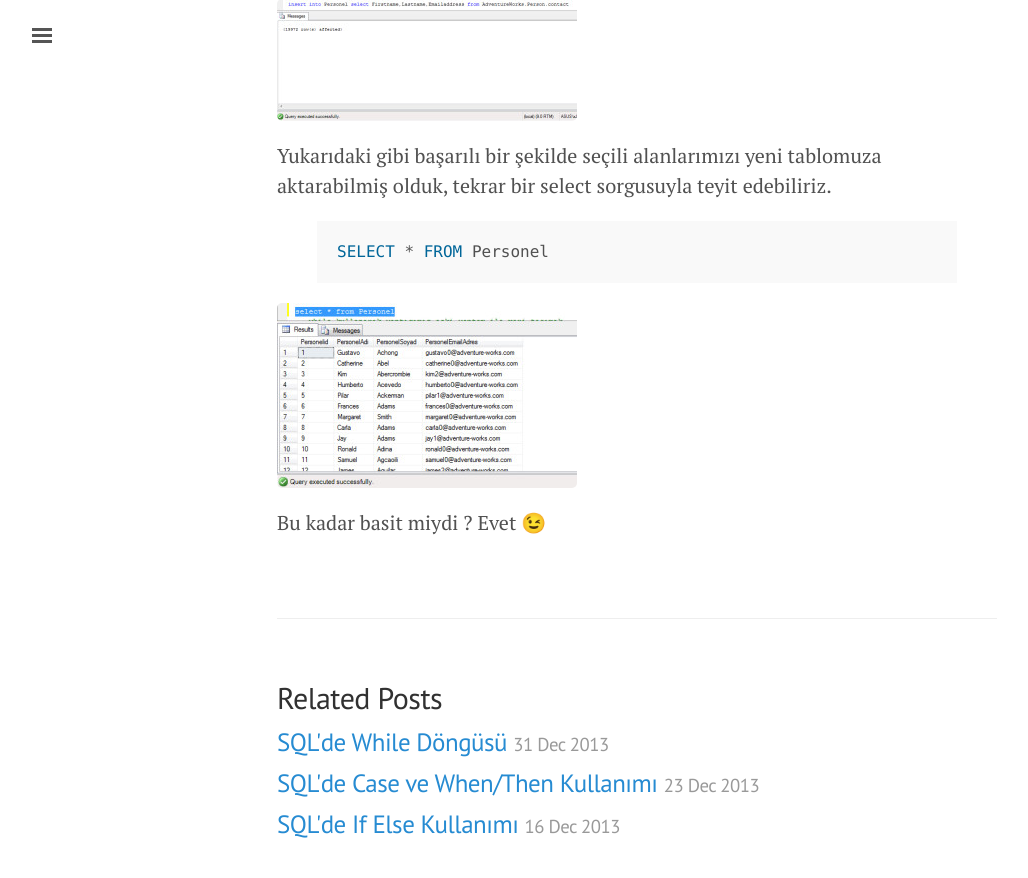
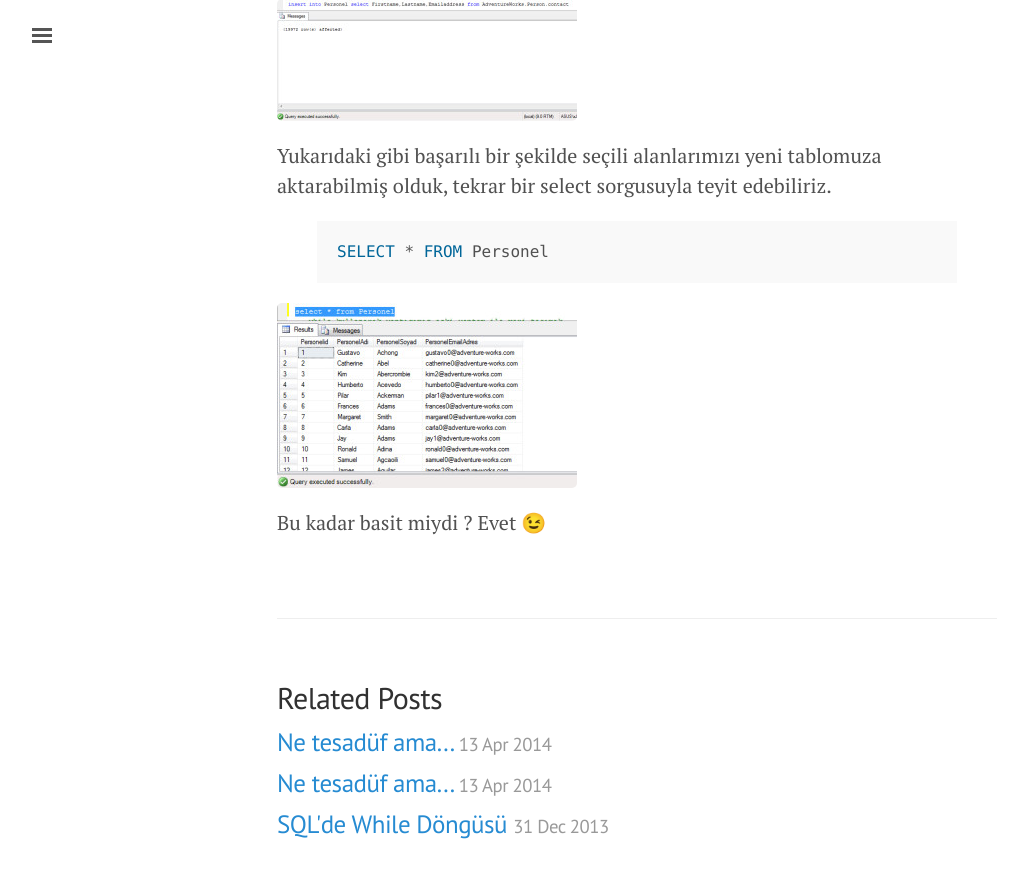
Before and after one commit to abdurrahman/abdurrahman.github.io, a Jekyll site: the page built from _posts/2014-01-26-sqlde-tablolar-arasi-veri-tasimak.md, in a window 1280 px wide and 900 px high, scrolled down 1357 px. Shown: the top 878 px of the window, without its empty margins (3-1031 px from the left). Built offline with Jekyll 4.4.1, drawn with Linux system fonts in a browser that asks for light colours; some of the changed lines change nothing that is shown.

Commit message:
Add old post

```diff
--- /dev/null
+++ b/_posts/2014-04-13-ne-tesaduf-ama.md
@@ -0,0 +1,33 @@
+---
+layout: post
+title:  Ne tesadüf ama...
+date: 2014-04-13 +02:00
+abstract: E-book arşivimi karıştırırken bu ilginç yazıyı buldum, biraz ürkütücü gelebilir ama yine de okumanızı tavsiye ederim...
+---
+
+E-book arşivimi karıştırırken bu ilginç yazıyı buldum, biraz ürkütücü gelebilir ama yine de okumanızı tavsiye ederim.
+
+Londra Üniversitesi uzmanlari ve ünlü Ingiliz tarihçiler, geçtigimiz 2 yüzyil içinde insanlari ‘birbirine yakinlastiran’ tesadüfleri siraladi.
+
+Ilk tesadüf hikayesi ünlü aktör Anthony Hopkins’ten…
+Hopkins, George Feifer adli yazarin “Petrovka’li Kiz” adli kitabini bulamiyordu. Yazara telefon ederek kitabi istedi. Yazar kitabi 2 hafta sonra Londra’ya getirecegini söyledi. Evden çikan Hopkins, metroya bindi. Aradigi kitabin yandaki koltukta unutuldugunu gördü. 2 hafta sonra yazarla bulusan Hopkins, metrodaki kitabin, yazardan çalinan özel sayili ilk baski oldugunu ögrendi…
+
+Yer Amerika’nin California eyaleti. Richard Bensinger adli emekli demiryolu isçisi, 1957’de Eureka kasabasindaki köprüde yürürken fenalasip öldü. 2 yil sonra oglu Hiram, ayni köprüde basina bir kalas isabet etmesi sonucu hayatini kaybetti. 6 yil sonra Hiram’in oglu David de ayni köprüde araba kazasina kurban gitti…
+
+<img alt="" src="{{ site.baseurl }}/assets/einstein-uykusuzadam.jpg" width="195" height="240" />
+Tesadüf Tanrının gizli kalma şeklidir. – Albert Einstein
+
+Ingiltere’nin Bristol Limani açiklarinda 5 Aralik 1668’de bir silep batti. Yalnizca Hugh Williams adli bir yolcu kurtuldu. 1784’de ayni bölgede yeni bir kaza oldu. 60 denizci arasinda yalnizca ikinci kaptan Hugh Williams kurtuldu. 1952’de ayni yerde üçüncü bir silep batti. Kurtulan tek yolcunun adi Hugh Williams’ti…
+
+Güney Afrika Cumhuriyeti’nde Cape Town Ticaret Odasi’nin yillik kongresi… Is adami Daniel de Toit konusmasini söyle bitirdi: Hayat beklenmedik bir zamanda beklenmedik sekilde sona erebilir… Ve Toit kürsüden inerken agzina attigi sekerin bogazina kaçmasi sonucu öldü…
+
+James Langley, Ingiltere’nin Eastbourne bölgesindeki evinden sokaga cikti. Semsiyesini almak için geri dönerken ayagi kaydi, basini yere çarpti ve öldü. 1 hafta sonra evden çikan esi Teresa, semsiyesini almak için geri dönerken basini kapiya çarpti, beyin kanamasindan öldü…
+
+Christina Veroni, 1991’de Italya’nin Torino kentinde tramvay çarpmasi sonucu öldü. 4 yil sonra babasi Vittorio, ayni geçitte ayni sürücünün kullandigi ayni tramvayin çarpmasi sonucu öldü…
+
+Tesadüfler zincirinin en inanilmazi 1981’de ABD’nin Boston kentinde meydana geldi. Randolp Matika, yildirim çarpmasi sonucu evinin önünde öldü. Adamin dul esi yeniden evlendi. Damat Pepero, dügün gecesi sigara içmek için balkona çikti. Düsen yildirim, damadin ölümüne neden oldu. Kadin sinir krizleri geçirdi. Tedavi için gittigi klinikte bir doktora asik oldu ve evlendi. 1 hafta sonra hastasini ziyarete giden doktora da yildirim çarpti…
+
+1898’de gazeteciyazar Morgan Robinson, “Titan” adli bir kitap yazdi. Kitapta büyük bir yolcu gemisi, okyanusta buzdagina çarpiyordu. 14 yil sonra “Titanik” deniz faciasi meydana
+geldi…
+
+James Dean’in ölümüne neden olan otomobilinin hurdasi birçok kisiye felaket saçti. Hurdayi garaja götüren tamirci, araba bacaginin üzerine düsünce sakat kaldi. Dean’in arabasinin motorunu satin alan bir doktor araba kazasinda öldü. Doktorun kardesi de ayni motorun sergilendigi salonda çikan yanginda can verdi. Yillar sonra motor ve kaporta yeniden sergilendi. Ilk gece, araç bir seyircinin üzerine düstü. Seyirci agir yaralandi…
--- /dev/null
+++ b/_posts/2014-06-01-musteri-kayit-ekraninda-tc-vergi-daire-ve-numara-modifikasyonu-opencart-1-5-x.md
@@ -0,0 +1,316 @@
+---
+layout: post
+title:  Ne tesadüf ama...
+date: 2014-04-13 +02:00
+abstract: Visual Studio‘da satır numaraları default olarak kapalı gelmektedir. Kod yazarken kolaylık olması açısından satır numaralarının görünür olması faydalı olacaktır.
+---
+
+Ben testlerimi yaptım, çalışır halde olduğu için paylaşıyorum ama bu demek değildir ki yedek almanıza gerek yok, her ihtimale karşı yedeğinizi(veri tabanı dahil) mutlaka alın, her zaman sağlamcı olun.
+
+İlk adım olarak phpmyadmin üzerinden customer tablosuna eklememiz gereken alanları ekleyelim,
+{% highlight sql %}
+ALTER TABLE `customer` ADD `tck` VARCHAR( 50 ) NOT NULL AFTER `telephone` ;
+ALTER TABLE `customer` ADD `taxoffice` VARCHAR( 50 ) NOT NULL AFTER `tck` ;
+ALTER TABLE `customer` ADD `taxno` VARCHAR( 50 ) NOT NULL AFTER `taxoffice` ;
+{% endhighlight %}
+2- catalog/controller/account/register.php dosyasını açıp, aşağıdaki satırı bulalım,
+{% highlight php %}
+$this->data['entry_email'] = $this->language->get('entry_email');
+{% endhighlight %}
+Altına ekleyelim;
+{% highlight php %}
+$this->data['entry_tck'] = $this->language->get('entry_tck');
+$this->data['entry_taxoffice'] = $this->language->get('entry_taxoffice');
+$this->data['entry_taxno'] = $this->language->get('entry_taxno');
+{% endhighlight %}
+
+Yine aynı dosyada aşağıdaki satırı bulalım,
+{% highlight php %}
+if (isset($this->error['email'])) {
+            $this->data['error_email'] = $this->error['email'];
+        } else {
+            $this->data['error_email'] = '';
+        }
+{% endhighlight %}
+
+Altına ekleyelim,
+{% highlight php %}
+if (isset($this->error['tck'])) {
+            $this->data['error_tck'] = $this->error['tck'];
+        } else {
+            $this->data['error_tck'] = '';
+        }
+if (isset($this->error['taxoffice'])) {
+            $this->data['error_taxoffice'] = $this->error['taxoffice'];
+        } else {
+            $this->data['error_taxoffice'] = '';
+        }
+if (isset($this->error['tck'])) {
+            $this->data['error_taxno'] = $this->error['taxno'];
+        } else {
+            $this->data['error_taxno'] = '';
+        }
+{% endhighlight %}
+
+Aynı dosyada çalışmaya devam ediyoruz, aşağıdaki satırı bulalım,
+{% highlight php %}
+if (isset($this->request->post['email'])) {
+            $this->data['email'] = $this->request->post['email'];
+        } else {
+            $this->data['email'] = '';
+        }
+{% endhighlight %}
+
+Hemen altına ekliyoruz,
+{% highlight php %}
+if (isset($this->request->post['tck'])) {
+            $this->data['tck'] = $this->request->post['tck'];
+        } else {
+            $this->data['tck'] = '';
+        }
+if (isset($this->request->post['taxoffice'])) {
+            $this->data['taxoffice'] = $this->request->post['taxoffice'];
+        } else {
+            $this->data['taxoffice'] = '';
+        }
+if (isset($this->request->post['taxno'])) {
+            $this->data['taxno'] = $this->request->post['taxno'];
+        } else {
+            $this->data['taxno'] = '';
+        }
+{% endhighlight %}
+
+Bu dosyadaki yapacağımız son güncellemeye geldik, aşağıdaki satırı bulalım,
+{% highlight php %}
+if ($this->model_account_customer->getTotalCustomersByEmail($this->request->post['email'])) {
+           $this->error['warning'] = $this->language->get('error_exists');
+       }
+{% endhighlight %}
+
+Hemen altına ekleyelim,
+{% highlight php %}
+if ((strlen(utf8_decode($this->request->post['tck'])) < 3) || (strlen(utf8_decode($this->request->post['tck'])) > 32)) {
+            $this->error['tck'] = $this->language->get('error_tck');
+        }
+if ((strlen(utf8_decode($this->request->post['taxoffice'])) < 3) || (strlen(utf8_decode($this->request->post['taxoffice'])) > 32)) {
+            $this->error['taxoffice'] = $this->language->get('error_taxoffice');
+        }
+if ((strlen(utf8_decode($this->request->post['taxno'])) < 3) || (strlen(utf8_decode($this->request->post['taxno'])) > 32)) {
+            $this->error['taxno'] = $this->language->get('error_taxno');
+        }
+{% endhighlight %}
+
+3- catalog/view/theme/default/template/account/register.tpl dosyasını açalım ve alttaki kod bloğunu bulalım,
+{% highlight html %}
+<span class="required">*</span> <!--?php echo $entry_email; ?--><input type="text" name="email" value="<?php echo $email; ?>" />
+              <!--?php if ($error_email) { ?-->
+
+              <!--?php } ?-->
+{% endhighlight %}
+
+Hemen altına aşağıdaki kod bloğunu ekleyelim.
+{% highlight html %}
+<span class="required">*</span> <!--?php echo $entry_tck; ?--><input type="text" name="tck" value="<?php echo $tck; ?>" />
+              <!--?php if ($error_tck) { ?-->
+
+              <!--?php } ?-->
+<span class="required">*</span> <!--?php echo $entry_taxoffice; ?--><input type="text" name="taxoffice" value="<?php echo $taxoffice; ?>" />
+              <!--?php if ($error_taxoffice) { ?-->
+
+              <!--?php } ?-->
+<span class="required">*</span> <!--?php echo $entry_taxno; ?--><input type="text" name="taxno" value="<?php echo $taxno; ?>" />
+              <!--?php if ($error_taxno) { ?-->
+
+              <!--?php } ?-->
+{% endhighlight %}
+
+4- catalog/language/turkish/account/register.php dosyasını açalım ve aşağıdaki satırı bulalım,
+{% highlight php %}
+$_['entry_email']          = 'E-Posta:';
+{% endhighlight %}
+
+Hemen altına ekleyelim,
+{% highlight php %}
+$_['entry_tck']            = 'TC Kimlik No:';
+$_['entry_taxoffice']          = 'Vergi Dairesi:';
+$_['entry_taxno']          = 'Vergi No:';
+{% endhighlight %}
+
+5- catalog/model/account/costumer.php dosyasını açalım ve hemen üstte olan kodu bulalım(yine de emin olun)
+{% highlight php %}
+$this->db->query("INSERT INTO " . DB_PREFIX . "customer SET store_id = '" . (int)$this->config->get('config_store_id') . "', firstname = '" . $this->db->escape($data['firstname']) . "', lastname = '" . $this->db->escape($data['lastname']) . "', email = '" . $this->db->escape($data['email']) . "', telephone = '" . $this->db->escape($data['telephone']) . "', fax = '" . $this->db->escape($data['fax']) . "', password = '" . $this->db->escape(md5($data['password'])) . "', newsletter = '" . (isset($data['newsletter']) ? (int)$data['newsletter'] : 0) . "', customer_group_id = '" . (int)$this->config->get('config_customer_group_id') . "', status = '1', date_added = NOW()");
+{% endhighlight %}
+
+Aşağıda yazan kod ile değiştirelim,
+{% highlight php %}
+$this->db->query("INSERT INTO " . DB_PREFIX . "customer SET store_id = '" . (int)$this->config->get('config_store_id') . "', firstname = '" . $this->db->escape($data['firstname']) . "', lastname = '" . $this->db->escape($data['lastname']) . "', email = '" . $this->db->escape($data['email']) . "', tck = '" . $this->db->escape($data['tck']) . "',taxoffice = '" . $this->db->escape($data['taxoffice']) . "',taxno = '" . $this->db->escape($data['taxno']) . "', telephone = '" . $this->db->escape($data['telephone']) . "', fax = '" . $this->db->escape($data['fax']) . "', password = '" . $this->db->escape(md5($data['password'])) . "', newsletter = '" . (int)$data['newsletter'] . "', customer_group_id = '" . (int)$this->config->get('config_customer_group_id') . "', status = '1', date_added = NOW()");
+{% endhighlight %}
+
+Yine aynı dosyada aşağıdaki kod bloğunu bulalım,
+{% highlight php %}
+$this->db->query("UPDATE " . DB_PREFIX . "customer SET firstname = '" . $this->db->escape($data['firstname']) . "', lastname = '" . $this->db->escape($data['lastname']) . "', email = '" . $this->db->escape($data['email']) . "', telephone = '" . $this->db->escape($data['telephone']) . "', fax = '" . $this->db->escape($data['fax']) . "' WHERE customer_id = '" . (int)$this->customer->getId() . "'");
+{% endhighlight %}
+
+Aşağıda yazan kod bloğu ile değiştirelim,
+{% highlight php %}
+$this->db->query("UPDATE " . DB_PREFIX . "customer SET firstname = '" . $this->db->escape($data['firstname']) . "', lastname = '" . $this->db->escape($data['lastname']) . "', email = '" . $this->db->escape($data['email']) . "', tck = '" . $this->db->escape($data['tck']) . "',  taxoffice = '" . $this->db->escape($data['taxoffice']) . "', taxno = '" . $this->db->escape($data['taxno']) . "', telephone = '" . $this->db->escape($data['telephone']) . "', fax = '" . $this->db->escape($data['fax']) . "' WHERE customer_id = '" . (int)$this->customer->getId() . "'");
+{% endhighlight %}
+
+Buraya kadar yapılan işlemler sitedeki kayıt formundaki alanlar içindi, aşağıdaki işlemler admin paneli için, devam edelim;
+
+6- admin/view/template/sale/costumer_form.tpl dosyasını açıp aşağıdaki kod bloğunu bulalım,
+{% highlight html %}
+<span class="required">*</span> <!--?php echo $entry_email; ?--><input type="text" name="email" value="<?php echo $email; ?>" />
+                <!--?php if ($error_email) { ?-->
+
+                <!--?php  } ?-->
+{% endhighlight %}
+
+Hemen altına ekleyelim,
+{% highlight html %}
+<span class="required">*</span> <!--?php echo $entry_tck; ?--><input type="text" name="tck" value="<?php echo $tck; ?>" />
+                <!--?php if ($error_tck) { ?-->
+
+                <!--?php  } ?-->
+<span class="required">*</span> <!--?php echo $entry_taxoffice; ?--><input type="text" name="taxoffice" value="<?php echo $taxoffice; ?>" />
+                <!--?php if ($error_taxoffice) { ?-->
+
+                <!--?php  } ?-->
+<span class="required">*</span> <!--?php echo $entry_taxno; ?--><input type="text" name="taxno" value="<?php echo $taxno; ?>" />
+                <!--?php if ($error_taxno) { ?-->
+
+                <!--?php  } ?-->
+{% endhighlight %}
+
+7- admin/controller/sale/costumer.php dosyasını açalım, aşağıdaki satırı bulalım,
+{% highlight php %}
+$this->data['entry_email'] = $this->language->get('entry_email');
+{% endhighlight %}
+
+Hemen altına ekleyelim,
+{% highlight php %}
+$this->data['entry_tck'] = $this->language->get('entry_tck');
+$this->data['entry_taxoffice'] = $this->language->get('entry_taxoffice');
+$this->data['entry_taxno'] = $this->language->get('entry_taxno');
+{% endhighlight %}
+
+Yine aynı dosyada aşağıdaki kod bloğunu bulalım,
+
+{% highlight php %}
+if (isset($this->error['email'])) {
+            $this->data['error_email'] = $this->error['email'];
+        } else {
+            $this->data['error_email'] = '';
+        }
+{% endhighlight %}
+
+Hemen altına ekleyelim,
+{% highlight php %}
+
+if (isset($this->error['tck'])) {
+            $this->data['error_tck'] = $this->error['tck'];
+        } else {
+            $this->data['error_tck'] = '';
+        }
+if (isset($this->error['taxoffice'])) {
+            $this->data['error_taxoffice'] = $this->error['taxoffice'];
+        } else {
+            $this->data['error_taxoffice'] = '';
+        }
+if (isset($this->error['taxno'])) {
+            $this->data['error_taxno'] = $this->error['taxno'];
+        } else {
+            $this->data['error_taxno'] = '';
+        }
+{% endhighlight %}
+
+Yine aynı dosyada devam ediyoruz, aşağıdaki kod bloğunu bulalım,
+{% highlight php %}
+if (isset($this->request->post['email'])) {
+            $this->data['email'] = $this->request->post['email'];
+        } elseif (isset($customer_info)) {
+            $this->data['email'] = $customer_info['email'];
+        } else {
+            $this->data['email'] = '';
+        }
+{% endhighlight %}
+
+Hemen altına ekleyelim,
+
+{% highlight php %}
+if (isset($this->request->post['tck'])) {
+            $this->data['tck'] = $this->request->post['tck'];
+        } elseif (isset($customer_info)) {
+            $this->data['tck'] = $customer_info['tck'];
+        } else {
+            $this->data['tck'] = '';
+        }
+if (isset($this->request->post['taxoffice'])) {
+            $this->data['taxoffice'] = $this->request->post['taxoffice'];
+        } elseif (isset($customer_info)) {
+            $this->data['taxoffice'] = $customer_info['taxoffice'];
+        } else {
+            $this->data['taxoffice'] = '';
+        }
+if (isset($this->request->post['taxno'])) {
+            $this->data['taxno'] = $this->request->post['taxno'];
+        } elseif (isset($customer_info)) {
+            $this->data['taxno'] = $customer_info['taxno'];
+        } else {
+            $this->data['taxno'] = '';
+        }
+{% endhighlight %}
+
+Aynı dosyada yapacağımız son güncelleme için aşağıdaki kod bloğunu bulalım;
+{% highlight php %}
+if ((strlen(utf8_decode($this->request->post['email'])) > 96) || !preg_match('/^[^\@]+@.*\.[a-z]{2,6}$/i', $this->request->post['email'])) {
+            $this->error['email'] = $this->language->get('error_email');
+        }
+{% endhighlight %}
+
+Hemen altına ekleyelim,
+
+{% highlight php %}
+if ((strlen(utf8_decode($this->request->post['tck'])) < 3) || (strlen(utf8_decode($this->request->post['tck'])) > 32)) {
+            $this->error['tck'] = $this->language->get('error_tck');
+        }
+if ((strlen(utf8_decode($this->request->post['taxoffice'])) < 3) || (strlen(utf8_decode($this->request->post['taxoffice'])) > 32)) {
+            $this->error['taxoffice'] = $this->language->get('error_taxoffice');
+        }
+if ((strlen(utf8_decode($this->request->post['taxno'])) < 3) || (strlen(utf8_decode($this->request->post['taxno'])) > 32)) {
+            $this->error['taxno'] = $this->language->get('error_taxno');
+        }
+
+8- admin/language/turkish/sale/costumer.php dosyasını açalım ve alttaki satırı bulalım,
+{% highlight php %}
+$_['entry_email']               = 'E-Posta:';
+{% endhighlight %}
+Hemen altına ekleyelim,
+{% highlight php %}
+$_['entry_tck']       = 'TC Kimlik No:';
+$_['entry_taxoffice']       = 'Vergi Dairesi:';
+$_['entry_taxno']       = 'Vergi No:';
+{% endhighlight %}
+
+9- admin/model/sale/costumer.php dosyasını açalım ve aşağıdaki kod bloğunu bulalım,
+{% highlight php %}
+
+$this->db->query("INSERT INTO " . DB_PREFIX . "customer SET firstname = '" . $this->db->escape($data['firstname']) . "', lastname = '" . $this->db->escape($data['lastname']) . "', email = '" . $this->db->escape($data['email']) . "', telephone = '" . $this->db->escape($data['telephone']) . "', fax = '" . $this->db->escape($data['fax']) . "', newsletter = '" . (int)$data['newsletter'] . "', customer_group_id = '" . (int)$data['customer_group_id'] . "', password = '" . $this->db->escape(md5($data['password'])) . "', status = '" . (int)$data['status'] . "', date_added = NOW()");
+
+Aşağıdaki kod ile değiştirelim,
+{% highlight php %}
+
+$this->db->query("INSERT INTO " . DB_PREFIX . "customer SET firstname = '" . $this->db->escape($data['firstname']) . "', lastname = '" . $this->db->escape($data['lastname']) . "', email = '" . $this->db->escape($data['email']) . "', tck = '" . $this->db->escape($data['tck']) . "',taxoffice = '" . $this->db->escape($data['taxoffice']) . "',taxno = '" . $this->db->escape($data['taxno']) . "', telephone = '" . $this->db->escape($data['telephone']) . "', fax = '" . $this->db->escape($data['fax']) . "', newsletter = '" . (int)$data['newsletter'] . "', customer_group_id = '" . (int)$data['customer_group_id'] . "', password = '" . $this->db->escape(md5($data['password'])) . "', status = '" . (int)$data['status'] . "', date_added = NOW()");
+
+Yine aynı dosyada aşağıdaki kod bloğunu bulalım,
+{% highlight php %}
+
+$this->db->query("UPDATE " . DB_PREFIX . "customer SET firstname = '" . $this->db->escape($data['firstname']) . "', lastname = '" . $this->db->escape($data['lastname']) . "', email = '" . $this->db->escape($data['email']) . "', telephone = '" . $this->db->escape($data['telephone']) . "', fax = '" . $this->db->escape($data['fax']) . "', newsletter = '" . (int)$data['newsletter'] . "', customer_group_id = '" . (int)$data['customer_group_id'] . "', status = '" . (int)$data['status'] . "' WHERE customer_id = '" . (int)$customer_id . "'");
+
+Aşağıdaki kod ile değiştirelim,
+{% highlight php %}
+
+$this->db->query("UPDATE " . DB_PREFIX . "customer SET firstname = '" . $this->db->escape($data['firstname']) . "', lastname = '" . $this->db->escape($data['lastname']) . "', email = '" . $this->db->escape($data['email']) . "', tck = '" . $this->db->escape($data['tck']) . "',taxoffice = '" . $this->db->escape($data['taxoffice']) . "',taxno = '" . $this->db->escape($data['taxno']) . "', telephone = '" . $this->db->escape($data['telephone']) . "', fax = '" . $this->db->escape($data['fax']) . "', newsletter = '" . (int)$data['newsletter'] . "', customer_group_id = '" . (int)$data['customer_group_id'] . "', status = '" . (int)$data['status'] . "' WHERE customer_id = '" . (int)$customer_id . "'");
+{% endhighlight %}
+
+Yapmamız gereken adımlar bu kadar, yazının başında da dediğim gibi sorunsuz olarak test ettim, yine de problem yaşarsanız yorumlarda bunu dile getirebilirsiniz, yardımcı olurum.
```
Also changed, not shown: _posts/2014-01-26-sqlde-tablolar-arasi-veri-tasimak.md (+4 -4 lines).
